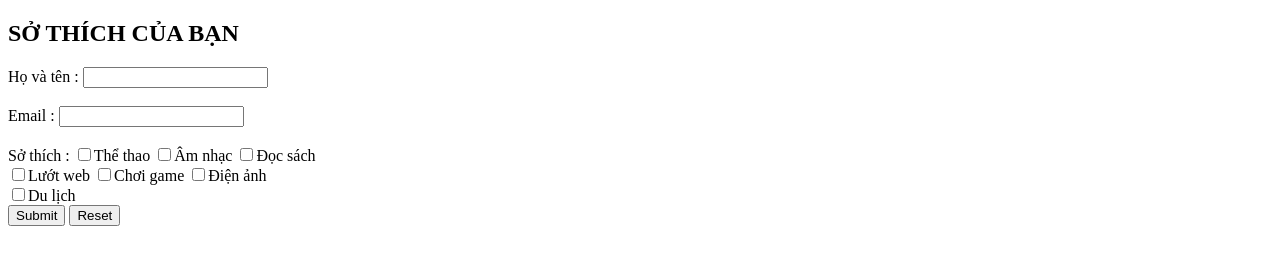
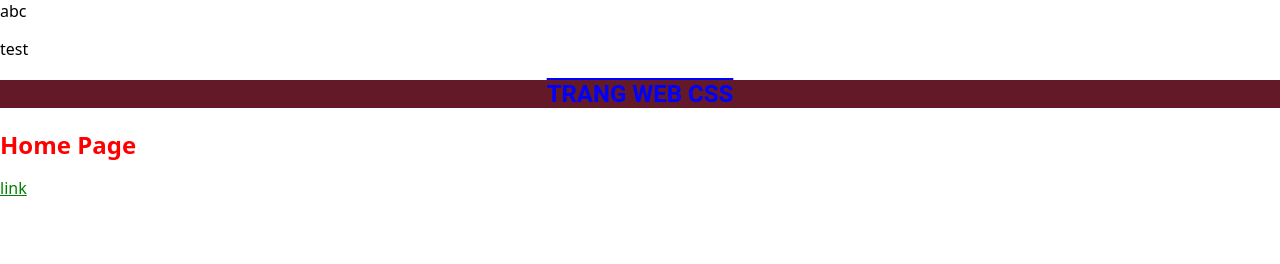
Before and after one commit to Po8w63FYIEGAb/html, a plain HTML site: page index.html in a window 1280 px wide. Drawn offline with Linux system fonts and the light colour scheme.

Commit message:
1 file modified, 1 added

```diff
--- a/index.html
+++ b/index.html
@@ -1,32 +1,53 @@
 <!DOCTYPE html>
 <html lang="en">
-<head>
+  <head>
     <meta charset="UTF-8">
+    <meta http-equiv="X-UA-Compatible" content="IE=edge">
     <meta name="viewport" content="width=device-width, initial-scale=1.0">
     <title>Document</title>
-</head>
-<body>
-    <form>
-        <h2>SỞ THÍCH CỦA BẠN</h2>
-        Họ và tên :
-        <input name="account" type="text" />
-        <br> <br>
-        Email :
-        <input name="email" type="password" />
-        <br> <br>
-        Sở thích :
-        <label><input name="hobby" value="thethao" type="checkbox" />Thể thao</label>
-        <label><input name="hobby" value="amnhac" type="checkbox" />Âm nhạc</label>
-        <label><input name="hobby" value="docsach" type="checkbox" />Đọc sách</label>
-        <br>
-        <label><input name="hobby" value="luotweb" type="checkbox" />Lướt web</label>
-        <label><input name="hobby" value="choigame" type="checkbox" />Chơi game</label>
-        <label><input name="hobby" value="dienanh" type="checkbox" />Điện ảnh</label>
-        <br>
-        <label><input name="hobby" value="dulich" type="checkbox" />Du lịch</label>
-        <br>
-        <label><input type="submit" name="Gửi thông tin" /></label>
-        <label><input type="reset" name="Nhập lại" /></label>
-    </form>
-</body>
+    <link rel="stylesheet" href="./styles.css" />
+    <!-- internal -->
+    <style>
+      h1{
+        color: green ;
+      }
+
+      a{text decoration:none;}
+
+      /* # là một "class" */
+      #title {
+        color: blue;
+        text-align: center;
+        /* underline | none | line-through | overline */
+        text-decoration: overline;
+        /* uppercase | lowercase | capitalize */
+        text-transform: uppercase;
+        font-family: 'Roboto', 'Arial';
+        /* bold | 100 - 700 | bolder */
+        font-weight: bolder;
+        /* background-image: url('https://img.tgdd.vn/imgt/f_webp,fit_outside,quality_100/https://cdn.tgdd.vn/Products/Images/42/234621/Xiaomi-12-xam-thumb-mau-600x600.jpg'); */
+        /* max HEX có 8 c/so thì hai số cuối là độ đậm nhạt */
+        background-color: rgb(100, 25, 40);
+      }
+
+      /* .là lấy tất cả những cái "align" */
+      .align{
+        text-align: inherit;    /*  kế thừa từ trang */
+      }
+
+      .text-green{
+        color: green;
+        font-size: ...;
+      }
+    </style>
+  </head>
+  <body>
+    <div class="align">
+      abc
+      <p>test</p>
+    </div>
+    <h2 id="title" class="text-green">Trang web CSS</h2>
+    <h1 style="color: red">Home Page</h1>
+    <a href="" alt="" class="text-green" >link</a>
+  </body>
 </html>
```
Also changed, not shown: bt_form.html (added, +32 -0 lines).
